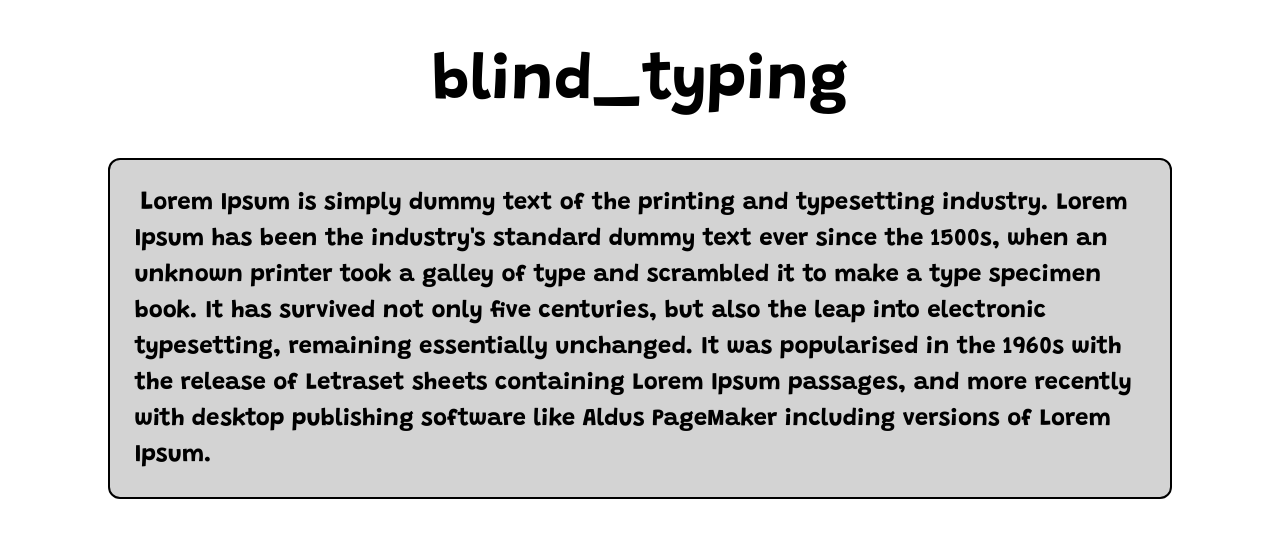
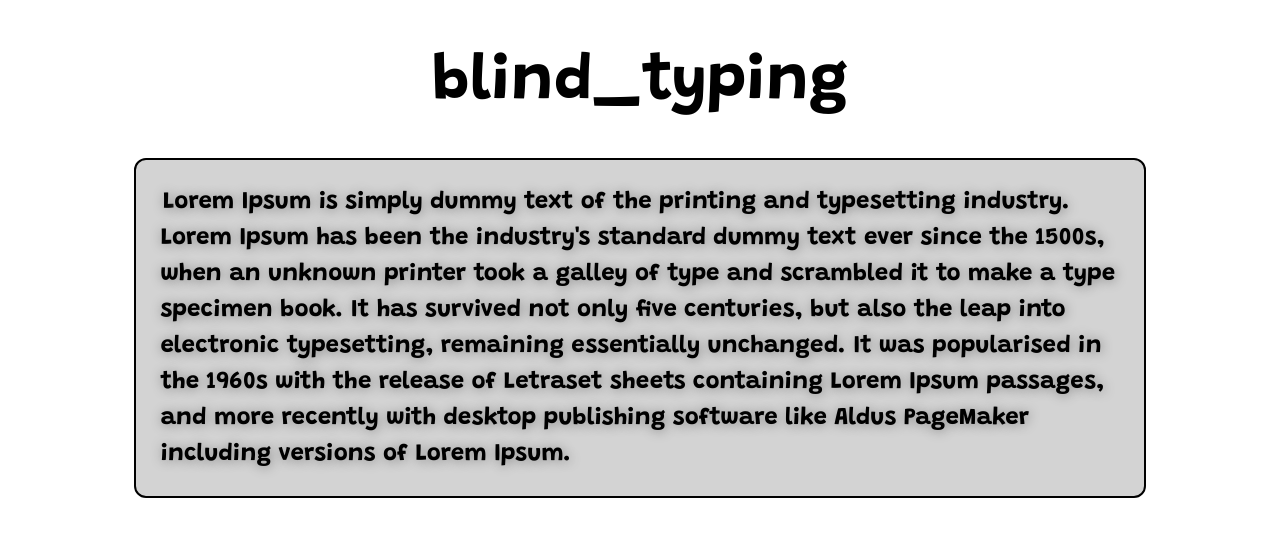
Before and after one commit to HeuDeaI/blind_typing, a Vue app in the folder frontend/: page / in a window 1280 px wide. Shown: the top 538 px of the page. Built offline with nearby package versions, Linux system fonts and the light colour scheme.

Commit message:
Make a work version of input_box

```diff
--- a/frontend/src/App.vue
+++ b/frontend/src/App.vue
@@ -14,22 +14,21 @@ export default{
   },
   methods: {
     text_render(){
-      let next_letter = document.getElementById("next_letter");
+      this.$refs.next_letter.className = null;
       if (this.typing_letter === this.text_for_typing[this.count]){
-        next_letter.className = "";
         this.count++;
       } else {
-        this.mistake_animation(next_letter, next_letter.innerText === ' ' ? "space" : "fading");
+        this.mistake_animation(this.$refs.next_letter, this.$refs.next_letter.innerText === ' '
+        ? "space_fading" : "letter_fading");
       };
       this.typing_letter = null;
     },
     mistake_animation(element, class_name){
-      element.className = "";
-      element.offsetWidth;
+      void element.offsetWidth;
       element.className = class_name;
     },
     text_focus(){
-      document.getElementById("typing_letter").focus()
+      this.$refs.typing_letter.focus();
     }
   }
 };
@@ -37,36 +36,38 @@ export default{
 
 <template>
   <main>
-    <h1 class="main_name">
+    <h1 id="main_name">
       blind_typing
     </h1>
     <div id="input_box" @click="text_focus">
-    <span id="correct_text">{{ text_for_typing.substring(line_jump_index, count) }}</span>
-    <input id="typing_letter" autofocus v-model="typing_letter" @input="text_render"
-    autocapitalize="off" autocomplete="off" autocorrect="off" spellcheck="false">
-    <span id="next_letter">{{ text_for_typing.charAt(count) }}</span>
-    <span id="text_for_typing">{{ text_for_typing.substring(count + 1) }}</span>
+      <span id="correct_text">{{ text_for_typing.substring(0, count) }}</span>
+      <span id="text_for_typing">
+        <input id="typing_letter" ref="typing_letter" v-model="typing_letter" @input="text_render"
+        autofocus autocapitalize="off" autocomplete="off" autocorrect="off" spellcheck="false">
+        <span id="next_letter" ref="next_letter">{{ text_for_typing.charAt(count) }}
+        </span>{{ text_for_typing.substring(count + 1) }}
+      </span>
     </div>
   </main>
 </template>
 
 <style scoped>
-.main_name{
+#main_name{
   font-size: 4em;
 }
 
 #input_box{
+  width: 80%;
+  line-height: 1.5em;
+  padding: 1em;
+  box-sizing: border-box;
+  white-space: pre-wrap;
+  text-align: start;
+  font-size: 1.5em;
+  text-shadow: grey 0.04em 0.04em 0.5em;
   background-color: lightgray;
-  color: black;
-  width: 80%;
   border-radius: 0.5em;
-  border: 0.12em solid;
-  border-color: black;
-  padding: 1em;
-  font-size: 1.5em;
-  text-align: left;
-  /* text-shadow: grey 0.04em 0.04em 0.5em; */
-  line-height: 1.5em;
+  border: 0.12em solid black;
 }
 
 #correct_text{
@@ -74,38 +75,33 @@ export default{
 }
 
 #typing_letter{
-  background-color: lightgray;
+  background-color: transparent;
+  position: absolute;
   border: none;
   outline: none;
-  width: 0.07em;
   font-size: 1.12em;
   caret-color: darkblue;
+  width: 0.1em;
 }
-
 
 #next_letter{
   border-radius: 0.5em;
-  font-size: 1.12em;
-  color: black;
+  margin-left: 0.1em;
 }
 
-.fading{
-  animation: fading 1s linear;
+.letter_fading{
+  animation: letter_fading 1s ease-in-out;
 }
 
-.space{
-  animation: space_fading 1s linear;
+.space_fading{
+  animation: space_fading 1s ease-in-out;
 }
 
-@keyframes fading {
-  0% { color: red; }
-  100% { color: black; }
+@keyframes letter_fading {
+  from { color: red; }
 }
 
 @keyframes space_fading {
-  0% { background-color: red; }
-  100% { background-color: lightgray; }
+  from { background-color: red; }
 }
-
-
 </style>
--- a/frontend/src/assets/main.css
+++ b/frontend/src/assets/main.css
@@ -5,4 +5,5 @@ main{
     align-items: center;
     font-family: "Grandstander", Helvetica;
     font-weight: bold;
+    color: black;
 }
```
Also changed, not shown: 1 other file (tests, documents, lock files or other folders).
